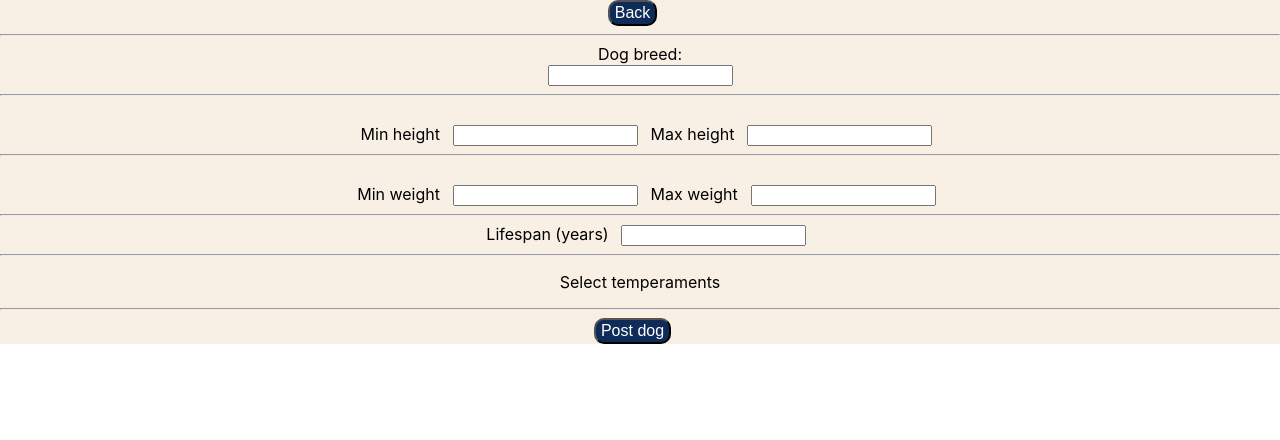
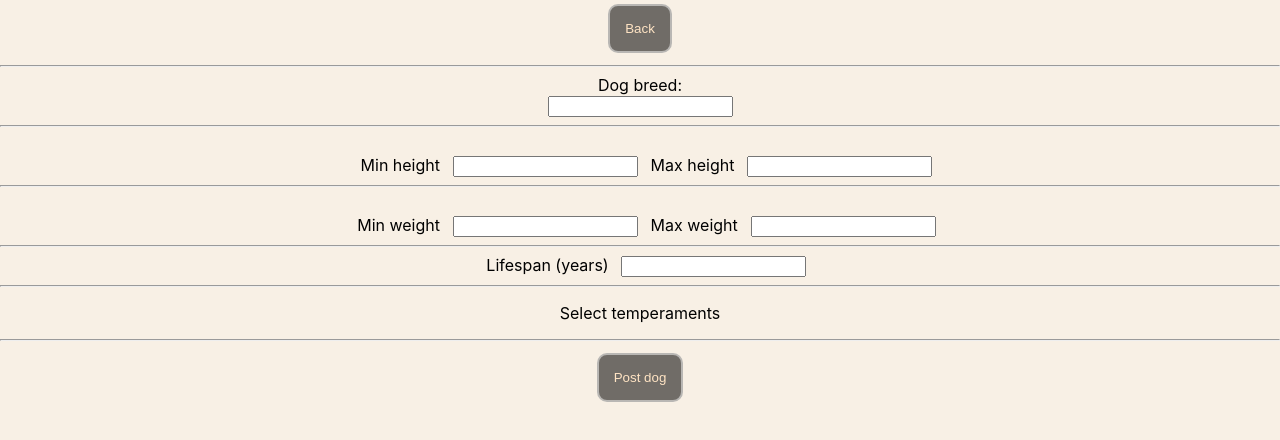
Before and after one commit to Maxxiandrade/ProyectoHenry, a React (Vite) app in the folder client/: page /createdog in a window 1280 px wide. Shown: the top 440 px of the page. Built offline with nearby package versions, Linux system fonts and the light colour scheme.

Commit message:
Arreglo de filtro, detail basico fixed, form embellecido

```diff
--- a/client/src/components/Card/Card.module.css
+++ b/client/src/components/Card/Card.module.css
@@ -30,7 +30,7 @@
     display: flex;
     justify-content: center;
 
-    color: #0F2C59;
+    color: #4F709C;
    }
 
 
--- a/client/src/components/Detail/Detail.jsx
+++ b/client/src/components/Detail/Detail.jsx
@@ -21,18 +21,18 @@ const Detail =()=>{
 
 
     return(
-        <div>
+        <div className={style.background}>
         {dog && (
             <>
-                {dog.nombre && <h2 className={style.nombre}>{dog.nombre}</h2>}
+                {dog.nombre && <h2 className={style.name}>{dog.nombre}</h2>}
                 {dog.imagen && <img src={dog.imagen} alt={dog.nombre} className={style.image}/>}
-                {dog.altura && <p>Average height: {dog.altura} Cm</p>}
+                {dog.altura && <p className={style.h2}>Average height: {dog.altura} Cm</p>}
                 {dog.peso && <p>Average weight: {dog.peso} Kg</p>}
                 {dog.vida && <p>Lifespan: {dog.vida}</p>}
                 {dog.temperamento && <p>Temperament: {dog.temperamento}</p>}
                 <hr />
                 <Link to='/home'>
-            <button>Back</button>
+            <button className={style.input}>Back</button>
             </Link>
             </>
         )}
--- a/client/src/components/Detail/Detail.module.css
+++ b/client/src/components/Detail/Detail.module.css
@@ -1,13 +1,27 @@
-.image {
-    display: flex;
-    margin-left: 5%;
-    border: 2px solid #4F4A45;
-    border-radius: 5%;
-    height: 50%;
-    width: 50%;
 
+  .image {
+     border-radius: 10%;
+     height: 30%;
+     width: 30%;
+  }
+  .background{
+    background-color: #F8F0E5;
+    overflow: hidden;
+    background-attachment: fixed;
+    background-size: auto;
 }
 
-.nombre{
-    font: xx-large;
+body{
+    background-color: #F8F0E5;
 }
+
+.input{
+    cursor: pointer;
+    text-align: center;
+    border: 2px solid rgba(255, 255, 255, 0.5);
+    background-color: rgba(0, 0, 0, 0.548);
+    border-radius: 10px;
+    color: bisque;
+    padding: 15px;
+    margin: 4px
+};
--- a/client/src/components/Filters/Filters.jsx
+++ b/client/src/components/Filters/Filters.jsx
@@ -19,17 +19,19 @@ const Filters = ()=>{
     };
 
     const handleFilter = (event)=>{
+
         dispatch(filterCards(event.target.value))
     };
 
+
     return(
-        <div>
+        <div >
             <select onChange={handleOrder} className={style.input}>
                 <option value="A">Ascendent</option>
                 <option value="B">Descendent</option>
             </select>
             <select onChange={handleFilter} className={style.input}>
-                <option value="All">All</option>
+                <option value="All">All temperaments</option>
            {temperamentos.map((temperamento, index)=>{
             return <option key={index} value={index}>{temperamento}</option>
            })}
@@ -37,7 +39,7 @@ const Filters = ()=>{
 
 
             <select onChange={handleOrder} className={style.input}>
-                <option value="">Weigth</option>
+                <option value="">Average weigth</option>
                 <option value="0-5">0-5Kg</option>
                 <option value="5-10">5-10Kg</option>
                 <option value="10-15">10-15Kg</option>
--- a/client/src/components/Form/Form.jsx
+++ b/client/src/components/Form/Form.jsx
@@ -6,7 +6,7 @@ import { useSelector } from "react-redux";
 import style from "./Form.module.css"
 
 
-const Form = (postDogs)=>{
+const Form = ()=>{
     const tempers = useSelector(state=>state.allTemperaments)
 
     const[dogInfo, setDogInfo] = useState({
@@ -69,7 +69,11 @@ const Form = (postDogs)=>{
         if(dogInfo.nombre !== "" || dogInfo.altMin !== "" || dogInfo.altMax !== "" || dogInfo.pesMin !== "" || dogInfo.altMax !== "" || dogInfo.vida !== ""){
         const perroValidado = Validations(dogInfo)
         setErrors(perroValidado)
-}},[dogInfo])
+    }},[dogInfo])
+
+    const handlePost = ()=>{
+        window.alert("Dog posted")
+    }
 
     return(
         <>
@@ -100,10 +104,10 @@ const Form = (postDogs)=>{
     <hr />
     <p>Select temperaments</p>
     {tempers.map((temper)=>{
-        return <label className={style.container}>{temper}<input type="checkbox" onChange={handleChange} value={temper} className={style.checkbox}>{temper.name}</input><span className={style.checkmark}></span></label>
+        return <label className={style.container} key={temper.id}>{temper}<input key={temper.name} type="checkbox" onChange={handleChange} value={temper} className={style.checkbox}>{temper.name}</input><span className={style.checkmark}></span></label>
     })}
     <hr />
-    <button type="submit" className={style.button}>Post dog</button>
+    <button type="submit" className={style.button} onClick={handlePost}>Post dog</button>
         </form>
     </div>
 
--- a/client/src/components/Form/Form.module.css
+++ b/client/src/components/Form/Form.module.css
@@ -18,21 +18,7 @@
    border: 2px solid black;
 }
 
-.button {
-    backdrop-filter: blur(15px);
-    background-color: #0F2C59;
-    border: 1% black;
-    border-radius: 10px;
-    color: white;
-    padding: 2px 5px;
-    text-align: center;
-    text-decoration: none;
-    display: inline-block;
-    font-size: 16px;
-    margin-right: 15px;
-    cursor: pointer;
-    right: 15px;
-  }
+
 
 .label{
     padding: 1%;
@@ -102,3 +88,14 @@
         border-top: 1px solid transparent;
 
   }
+
+  .button{
+    cursor: pointer;
+    text-align: center;
+    border: 2px solid rgba(255, 255, 255, 0.5);
+    background-color: rgba(0, 0, 0, 0.548);
+    border-radius: 10px;
+    color: bisque;
+    padding: 15px;
+    margin: 4px
+};
--- a/client/src/components/redux/reducer.js
+++ b/client/src/components/redux/reducer.js
@@ -41,8 +41,8 @@ const reducer = (state = initialState, action)=>{
                   if (orderType === "15-20") {
                     return weightA > 15 && weightA <= 20 ? -1 : 1;
                   }
-                  if (orderType === "+20") {
-                    return weightA > 20 ? 1 : -1;
+                  if (orderType === "20") {
+                    return weightA > 20 ? -1 : 1;
                             }
                   if(orderType === "A"){
                         return a.id - b.id
@@ -60,7 +60,6 @@ const reducer = (state = initialState, action)=>{
                   const filteredDogs = state.dogs.filter((dog) => dog.temperamento && dog.temperamento.includes(temperToFilter))
                   if(action.payload==="All"){
                   return{...state, dogs: state.allDogs }
-
                  }
                   return {...state, dogs: filteredDogs}
 
```
Also changed, not shown: 1 other file (tests, documents, lock files or other folders).
